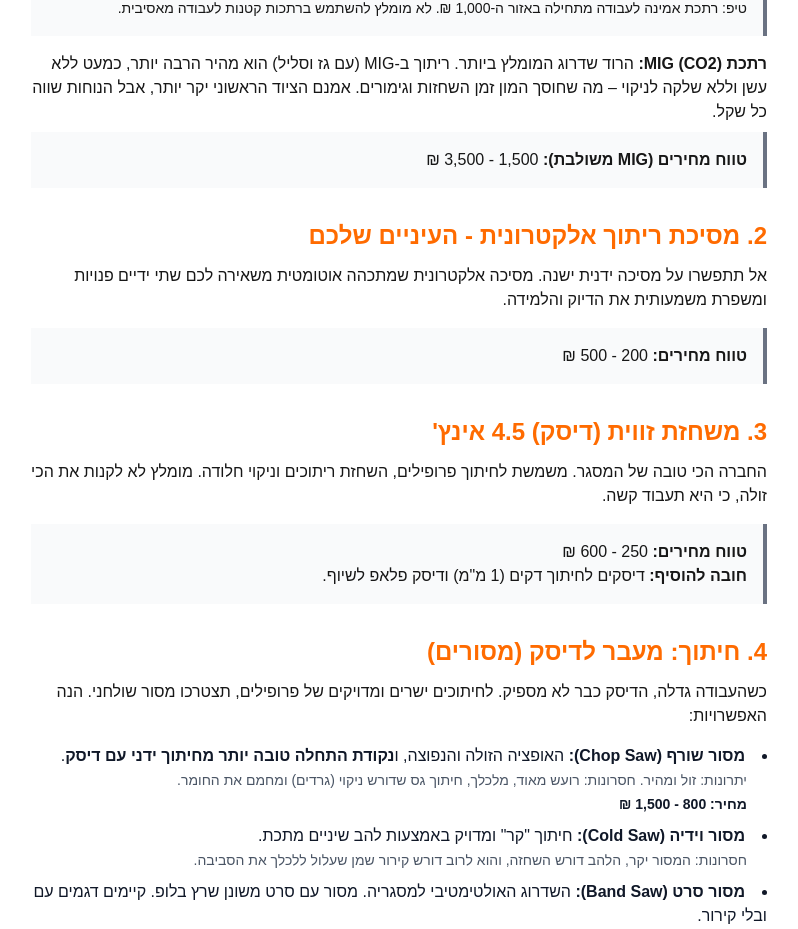
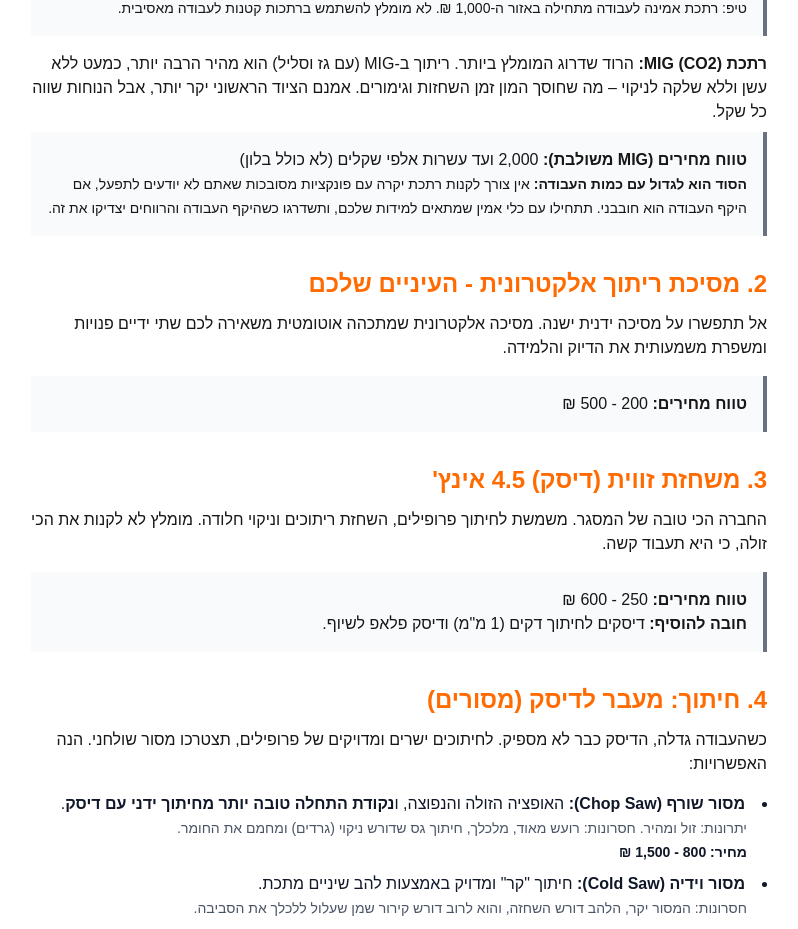
Before and after one commit to MichaelRommm/next-ues-metal, a Next.js app: page /blog/beginner-welder-tools-guide in a window 1280 px wide. Shown: the part 1080-2009 px from the top of the page, without its empty margins (241-1039 px from the left). Built offline with nearby package versions, Linux system fonts and the light colour scheme.

Commit message:
Refine MIG welder pricing and advice per user request

```diff
--- a/src/data/blog.ts
+++ b/src/data/blog.ts
@@ -183,7 +183,8 @@ export const blogPosts: BlogPost[] = [
 
             <p class="mb-2"><strong>רתכת MIG (CO2):</strong> הרוד שדרוג המומלץ ביותר. ריתוך ב-MIG (עם גז וסליל) הוא מהיר הרבה יותר, כמעט ללא עשן וללא שלקה לניקוי – מה שחוסך המון זמן השחזות וגימורים. אמנם הציוד הראשוני יקר יותר, אבל הנוחות שווה כל שקל.</p>
              <div class="bg-gray-50 border-r-4 border-gray-500 p-4 mb-2">
-                <strong>טווח מחירים (MIG משולבת):</strong> 1,500 - 3,500 ₪
+                <strong>טווח מחירים (MIG משולבת):</strong> 2,000 ועד עשרות אלפי שקלים (לא כולל בלון)
+                <br><span class="text-sm"><strong>הסוד הוא לגדול עם כמות העבודה:</strong> אין צורך לקנות רתכת יקרה עם פונקציות מסובכות שאתם לא יודעים לתפעל, אם היקף העבודה הוא חובבני. תתחילו עם כלי אמין שמתאים למידות שלכם, ותשדרגו כשהיקף העבודה והרווחים יצדיקו את זה.</span>
             </div>
 
             <h3 class="text-2xl font-bold text-[#ff6b00] mb-3 mt-8">2. מסיכת ריתוך אלקטרונית - העיניים שלכם</h3>
```
